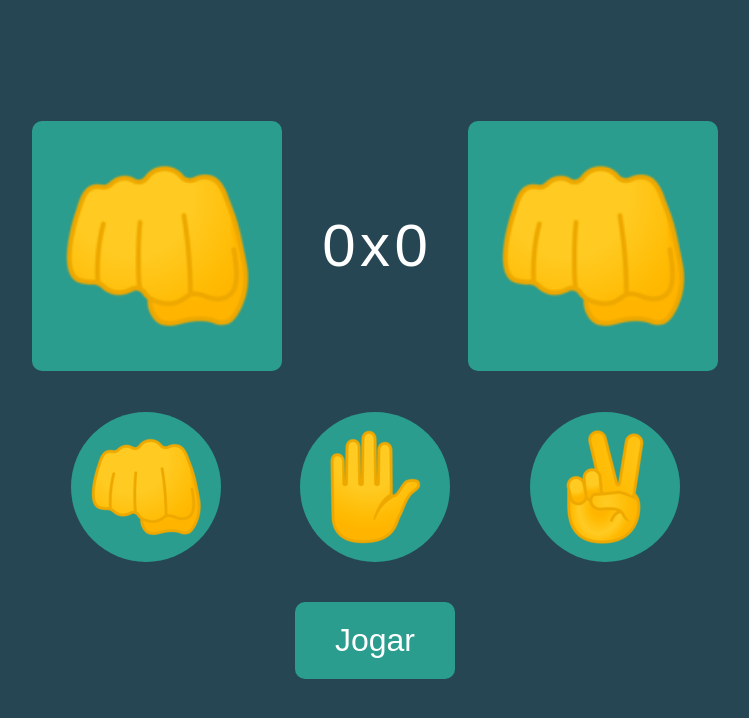
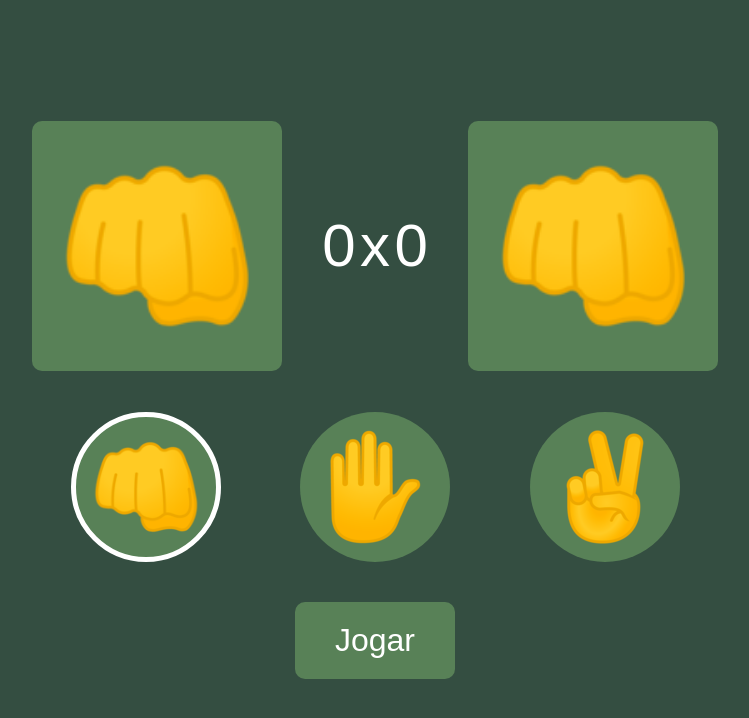
Before and after one commit to INDESBR/ppw-2022, a plain HTML site: page Módulo 01 - Front-end/Projeto 01/index.html in a window 1280 px wide. Both pictures are taken after a click on the element 410 px from the left and 486 px from the top of the page. Shown: the whole page, without its empty margins (265-1014 px from the left). Drawn offline with Linux system fonts and the light colour scheme.

Commit message:
update projeto 01

```diff
--- a/Módulo 01 - Front-end/Projeto 01/index.html
+++ b/Módulo 01 - Front-end/Projeto 01/index.html
@@ -13,7 +13,7 @@
    <div class="container">
        <div class="linha">
            <div class="box">
-               <img src="./assets/papel.png" alt="" id="img_player01">
+               <img src="./assets/pedra.png" alt="" id="img_player01">
            </div>
            <div class="placar">
                <span id="placar_player01">0</span>
--- a/Módulo 01 - Front-end/Projeto 01/index.js
+++ b/Módulo 01 - Front-end/Projeto 01/index.js
@@ -23,8 +23,11 @@ const opcoes = [...circulos]
 
 
 // Adicionando eventos
-circulos.forEach((opcao) => {
+opcoes.forEach((opcao) => {
     opcao.addEventListener('click', () => {
+
+        //mudarEscolhaJogador()
+
         escolhaJogador = opcoes.indexOf(opcao)
 
         switch (escolhaJogador) {
@@ -38,6 +41,15 @@ circulos.forEach((opcao) => {
                 img_player01.setAttribute('src', './assets/tesoura.png')
                 break
         }
+
+        // ativarCirculos()
+
+        for (value in opcoes) {
+            opcoes[value].classList.remove('circulo_ativo')
+        }
+
+        opcao.classList.toggle('circulo_ativo')
+
     })
 })
 
@@ -56,7 +68,6 @@ function jogar() {
     // Definição dos valores do placar
     placar_player01.textContent = pontosJogador
     placar_player02.textContent = pontosCPU
-
 
 }
 
--- a/Módulo 01 - Front-end/Projeto 01/style.css
+++ b/Módulo 01 - Front-end/Projeto 01/style.css
@@ -7,8 +7,8 @@
 }
 
 :root {
-    --green: #2A9D8F;
-    --darkgreen: #264653;
+    --green: #588157;
+    --darkgreen: #344e41;
     --white: #fff;
 }
 
@@ -56,13 +56,17 @@ body{
 .circulo {
     width: 150px;
     height: 150px;
-    background-color: #2A9D8F;
+    background-color: var(--green);
     border-radius: 50%;
 
     display: grid;
     place-items: center;
 
     cursor: pointer;
+}
+
+.circulo_ativo {
+    border: solid 5px white;
 }
 
 img {
@@ -76,8 +80,14 @@ img {
     padding: 20px 40px;
     font-size: 2rem;
     border-radius: 10px;
+    cursor: pointer;
 }
 
 span {
     font-size: 60px;
 }
+
+#resultado {
+    text-align: center;
+    margin: 20px;
+}
```
